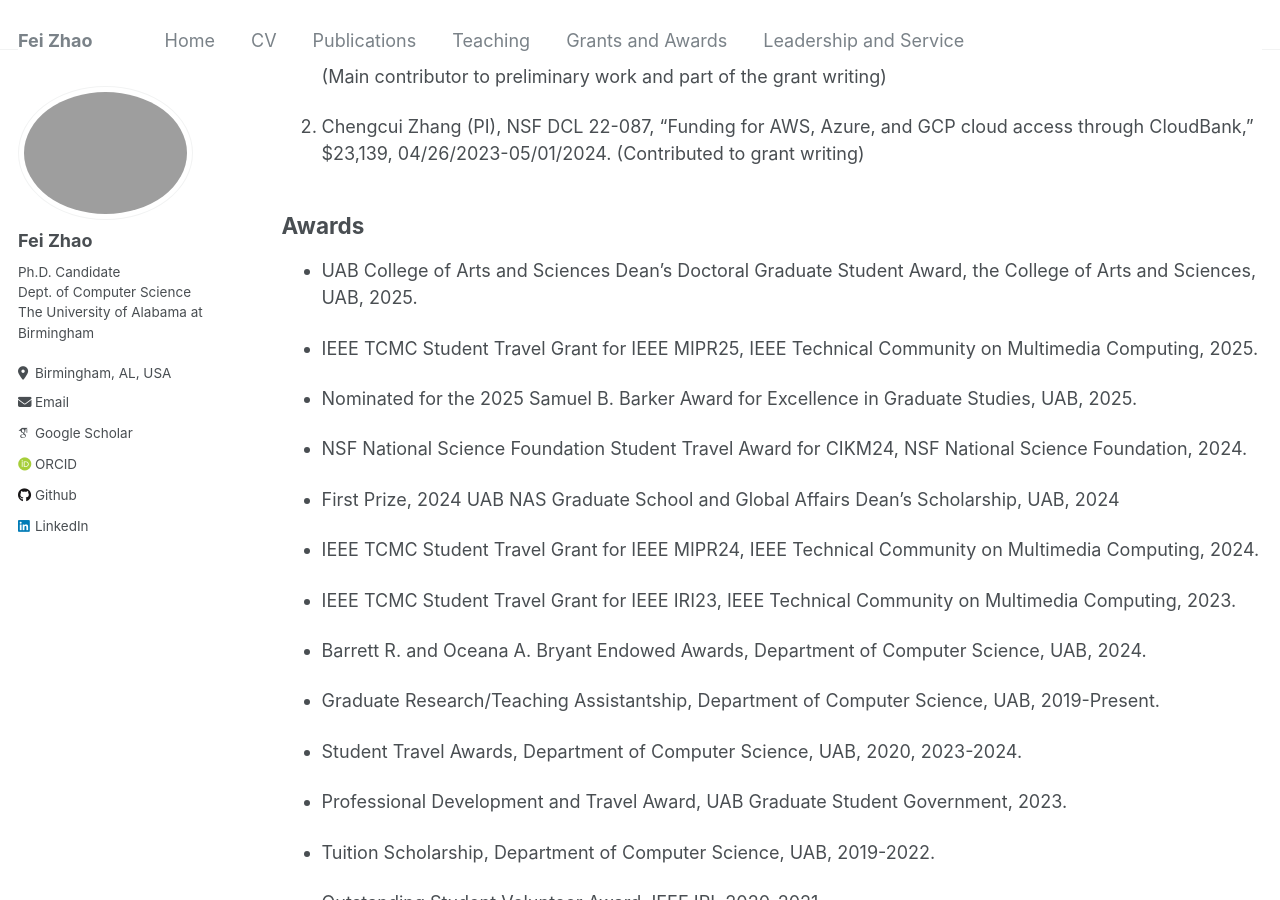
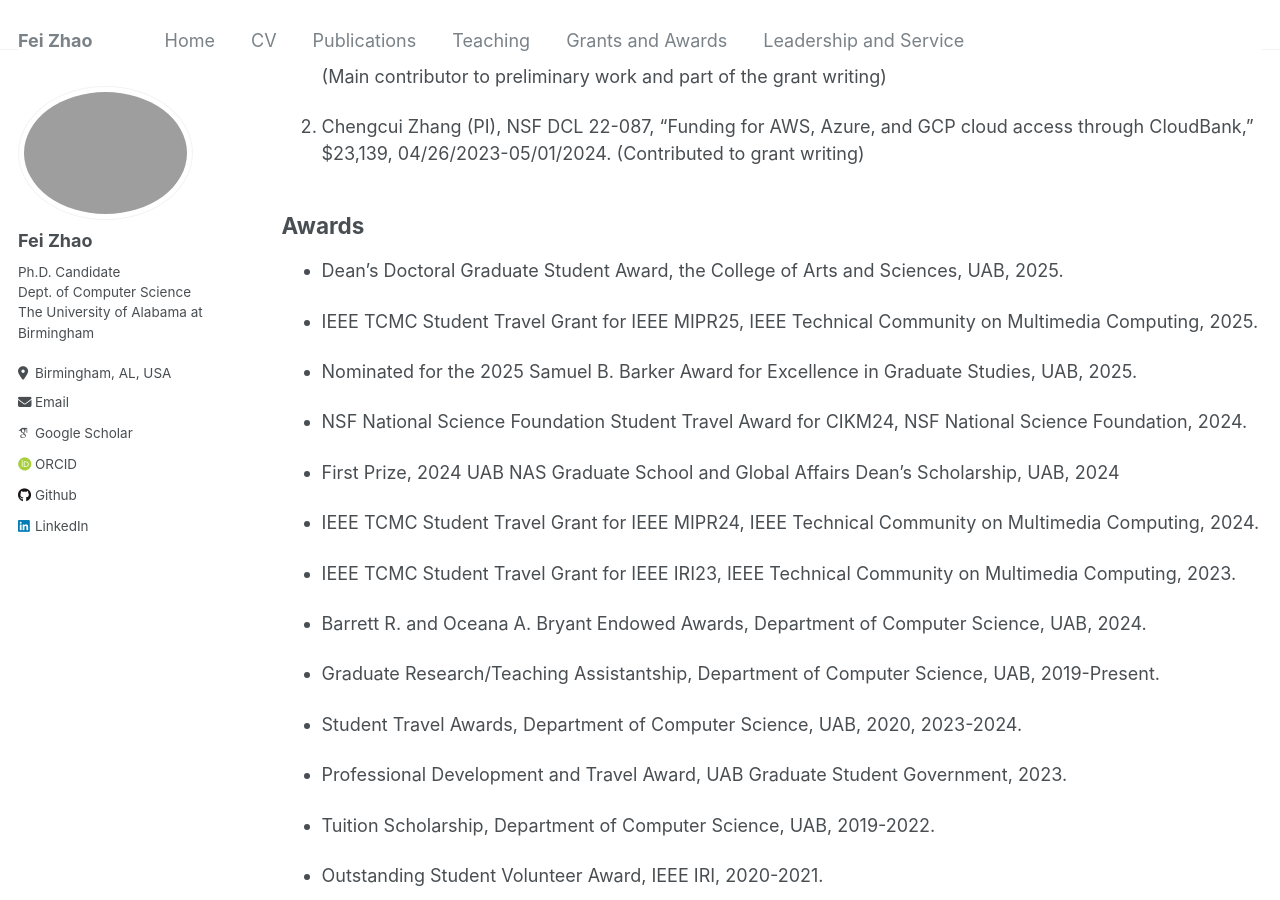
Before and after one commit to feizhao19/feizhao19.github.io, a Jekyll site: the page built from _pages/about.md, in a window 1280 px wide and 900 px high, scrolled down 3039 px. Built offline with Jekyll 4.4.1, drawn with Linux system fonts in a browser that asks for light colours; some web fonts are replaced.

Commit message:
added awards

```diff
--- a/_pages/about.md
+++ b/_pages/about.md
@@ -99,7 +99,7 @@ Explore my projects, publications, and more on my [LinkedIn](https://www.linkedi
 <!-- ====== -->
 
 
-- UAB College of Arts and Sciences Dean's Doctoral Graduate Student Award, the College of Arts and Sciences, UAB, 2025.
+- Dean's Doctoral Graduate Student Award, the College of Arts and Sciences, UAB, 2025.
 
 - IEEE TCMC Student Travel Grant for IEEE MIPR25, IEEE Technical Community on Multimedia Computing, 2025.
 
```
Also changed, not shown: _pages/home.md (+1 -1 lines).
